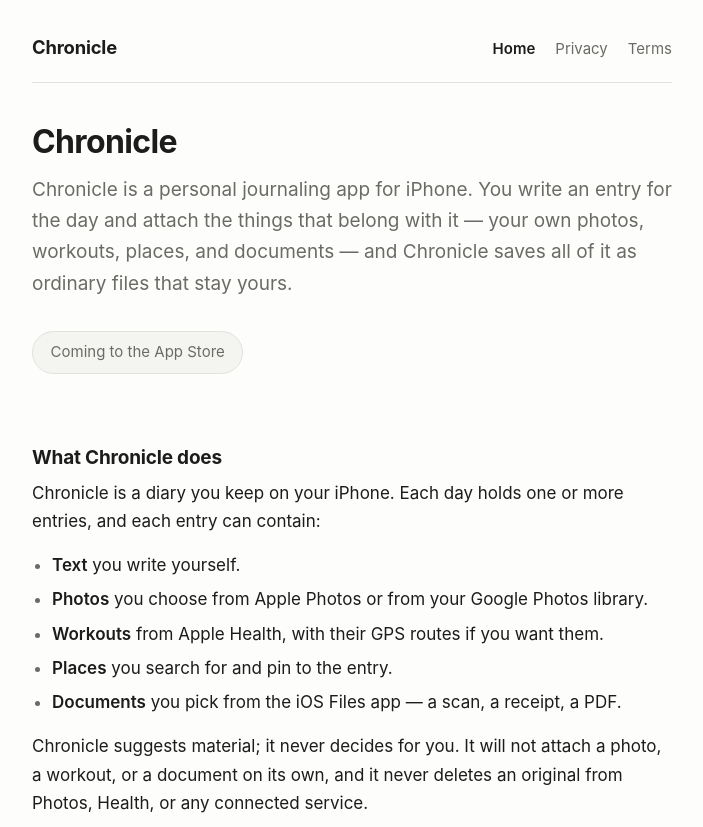
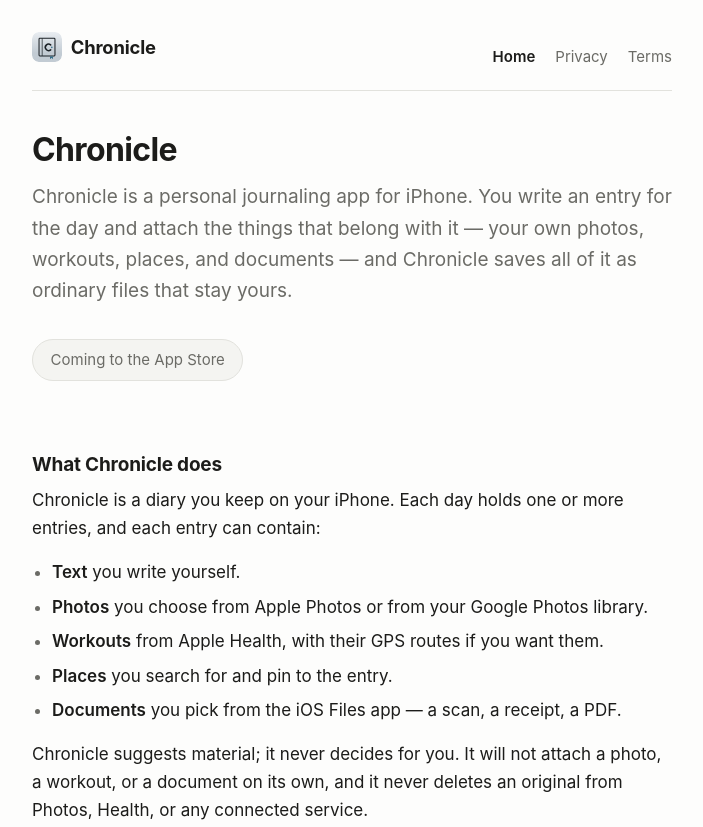
Before and after one commit to ImSuperlative/chronicle-site, a plain HTML site: page index.html in a window 1280 px wide. Shown: the top 827 px of the page, without its empty margins (288-991 px from the left). Drawn offline with Linux system fonts and the light colour scheme.

Commit message:
Add app icon as logo and favicon; tighten page titles to app name

```diff
--- a/index.html
+++ b/index.html
@@ -6,12 +6,15 @@
 <title>Chronicle</title>
 <meta name="description" content="Chronicle is a personal journaling app for iPhone. Write daily entries and attach your own photos, workouts, places, and documents, saved as ordinary files you own.">
 <link rel="stylesheet" href="style.css">
+<link rel="icon" href="icon.svg" type="image/svg+xml">
+<link rel="icon" href="favicon-32.png" sizes="32x32" type="image/png">
+<link rel="apple-touch-icon" href="apple-touch-icon.png">
 </head>
 <body>
 <div class="wrap">
 
 <header class="site-header">
-  <a class="wordmark" href="index.html">Chronicle</a>
+  <a class="wordmark" href="index.html"><img src="icon.svg" alt="" width="30" height="30"><span>Chronicle</span></a>
   <nav>
     <a href="index.html" aria-current="page">Home</a>
     <a href="privacy.html">Privacy</a>
--- a/style.css
+++ b/style.css
@@ -61,11 +61,21 @@
 }
 
 .site-header a.wordmark {
+  display: inline-flex;
+  align-items: center;
+  gap: 0.55rem;
   font-size: 1.15rem;
   font-weight: 650;
   letter-spacing: -0.01em;
   color: var(--text);
   text-decoration: none;
+}
+
+.site-header a.wordmark img {
+  width: 30px;
+  height: 30px;
+  border-radius: 7px;
+  display: block;
 }
 
 .site-header nav {
```
Also changed, not shown: privacy.html (+4 -1 lines), terms.html (+4 -1 lines), apple-touch-icon.png (added), favicon-32.png (added), icon-512.png (added), icon.svg (added).
